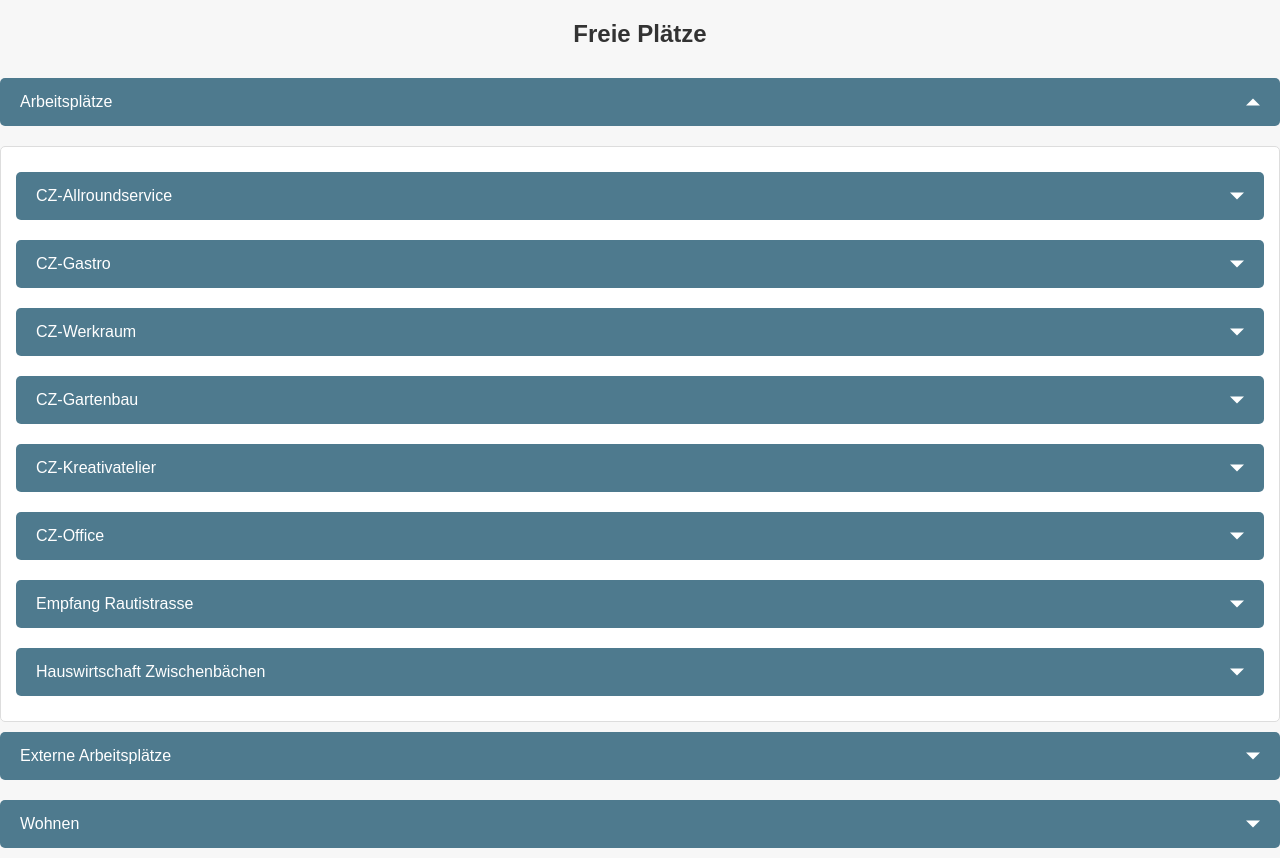
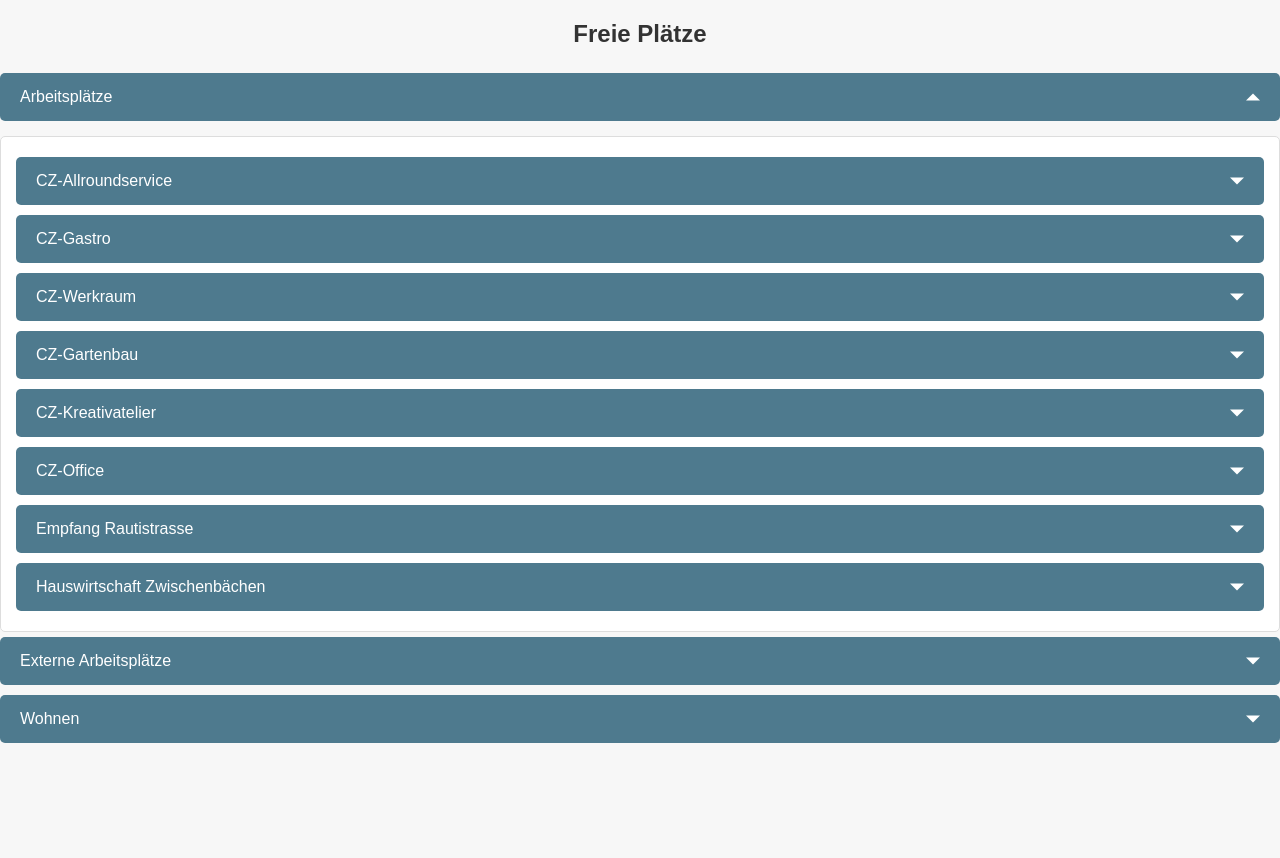
Before and after one commit to anamecc/cz-typo3, a plain HTML site: page MeinPlatz/index.html in a window 1280 px wide. Both pictures are taken after a click on the button "Arbeitsplätze". After the commit the page ends 800 px from the top, so only its background shows below. Drawn offline with Linux system fonts and the light colour scheme.

Commit message:
Button is on the left, the spacing is smaller

```diff
--- a/MeinPlatz/index.html
+++ b/MeinPlatz/index.html
@@ -34,7 +34,7 @@
             outline: none;
             font-size: 16px;
             border-radius: 5px;
-            margin: 10px 0;
+            margin: 5px 0;
             position: relative;
             transition: background-color 0.3s ease;
         }
@@ -70,6 +70,19 @@
             border-radius: 5px;
         }
 
+        .content{
+            display: flex;
+            justify-content: flex-end;
+            align-items: center;
+            padding: 15px;
+            margin-top: 10px;
+            background-color: #fff;
+            border: 1px solid #ddd;
+            border-radius: 5px;
+            display: none;
+
+        }
+
         .redirect {
             background-color: #4caf50;
             color: white;
@@ -77,7 +90,7 @@
             padding: 10px 15px;
             font-size: 14px;
             border-radius: 5px;
-            margin-top: 10px;
+            margin-left: 90%;
             cursor: pointer;
             transition: background-color 0.3s ease;
         }
@@ -148,44 +161,31 @@
                 mainCollapsibles[i].addEventListener("click", function () {
                     const content = this.nextElementSibling;
 
-                    // Close all content sections
-                    const allContents = document.getElementsByClassName("content-intern");
-                    const allContentsExtern = document.getElementsByClassName("content-extern");
-                    const allContentsWohnen = document.getElementsByClassName("content-wohnen");
-
-                    // Iterate through all the collapsibles and close them
-                    [allContents, allContentsExtern, allContentsWohnen].forEach(contents => {
-                        for (let j = 0; j < contents.length; j++) {
-                            if (contents[j] !== content) {
-                                contents[j].style.display = "none"; // Close all content except the one clicked
-                                const correspondingButton = allContents[j].previousElementSibling;
-                                if (correspondingButton) {
-                                    correspondingButton.classList.remove("active"); // Remove 'active' class from other buttons
-                                }
+                    // Close all collapsibles in the same category
+                    const allContents = document.querySelectorAll(".content-intern, .content-extern, .content-wohnen");
+                    allContents.forEach((otherContent) => {
+                        if (otherContent !== content) {
+                            otherContent.style.display = "none"; // Collapse other sections
+                            const correspondingButton = otherContent.previousElementSibling;
+                            if (correspondingButton) {
+                                correspondingButton.classList.remove("active");
                             }
                         }
                     });
 
-                    //Toggle the clicked collapsible section
+                    // Toggle current collapsible
                     const isOpen = content.style.display === "block";
-
-                    // Collapse all sections (removes 'active' from all buttons)
-                    for (let k = 0; k < mainCollapsibles.length; k++) {
-                        mainCollapsibles[k].classList.remove("active");
-                    }
-
                     if (isOpen) {
-                        // Collapse the main section
                         content.style.display = "none";
+                        this.classList.remove("active");
                     } else {
-                        // Expand the main section
                         content.style.display = "block";
                         this.classList.add("active");
 
-                        // Generate content only if it hasn't been loaded yet
+                        // Generate content if not loaded
                         if (!content.hasChildNodes()) {
-                            const category = content.id.split("-")[1];
-                            generateDetailedContent(category);
+                            const categoryKey = content.id.split("-")[1];
+                            generateDetailedContent(categoryKey);
                         }
                     }
                 });
```
